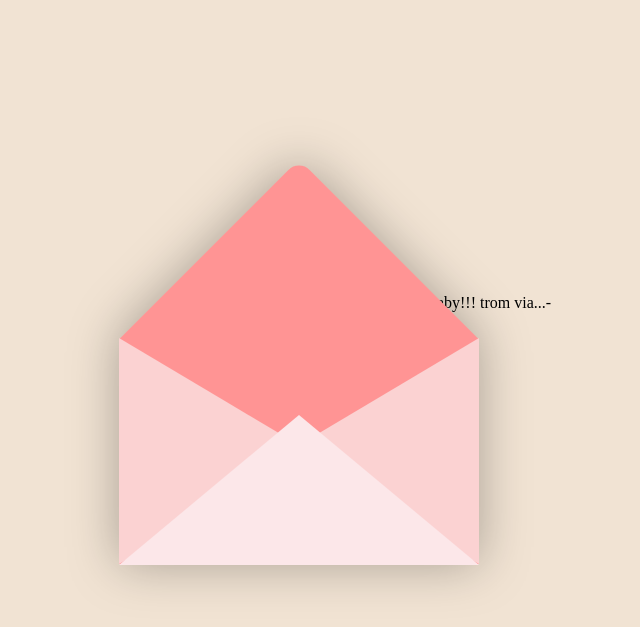
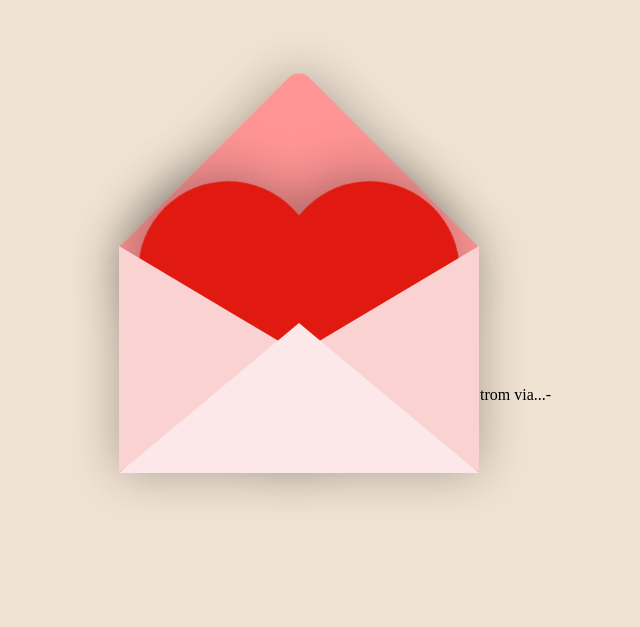
Before and after one commit to anbee123/valentine-card, a plain HTML site: page index.html in a window 1280 px wide. Shown: the part 105-732 px from the top of the page, without its empty margins (260-900 px from the left). Drawn offline with Linux system fonts and the light colour scheme.

Commit message:
styled the heart

```diff
--- a/style.css
+++ b/style.css
@@ -70,3 +70,36 @@ body {
     top: -36px;
     left: -170px;
  }
+
+ .heart{
+    position: relative;
+    background-color: #e01911;
+    display: inline-block;
+    height: 180px;
+    top: 50px;
+    left: 0;
+    transform: rotate(-45deg);
+    width: 180px;
+    filter: drop-shadow(0 -10px 25px rgba(0, 0, 0, .3));
+    transition: .5s;
+ }
+
+ .heart:before, .heart:after {
+    content: "";
+    background-color: #e01911;
+    border-radius: 50%;
+    height: 180px;
+    width: 180px;
+    position: absolute;
+ }
+
+ .heart:before{
+    top: -100px;
+    left:0;
+ }
+
+ .heart::after{
+    left:100px;
+    top:0;
+
+ }
```
